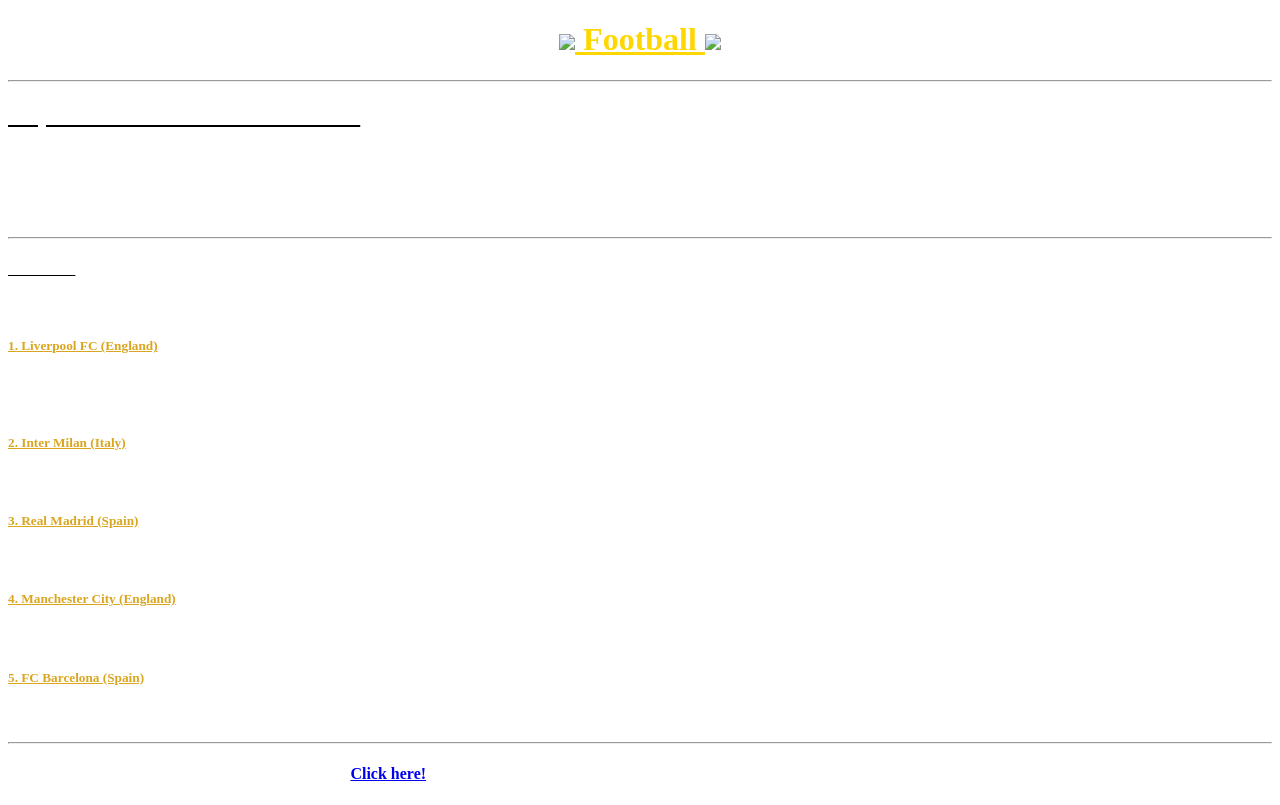
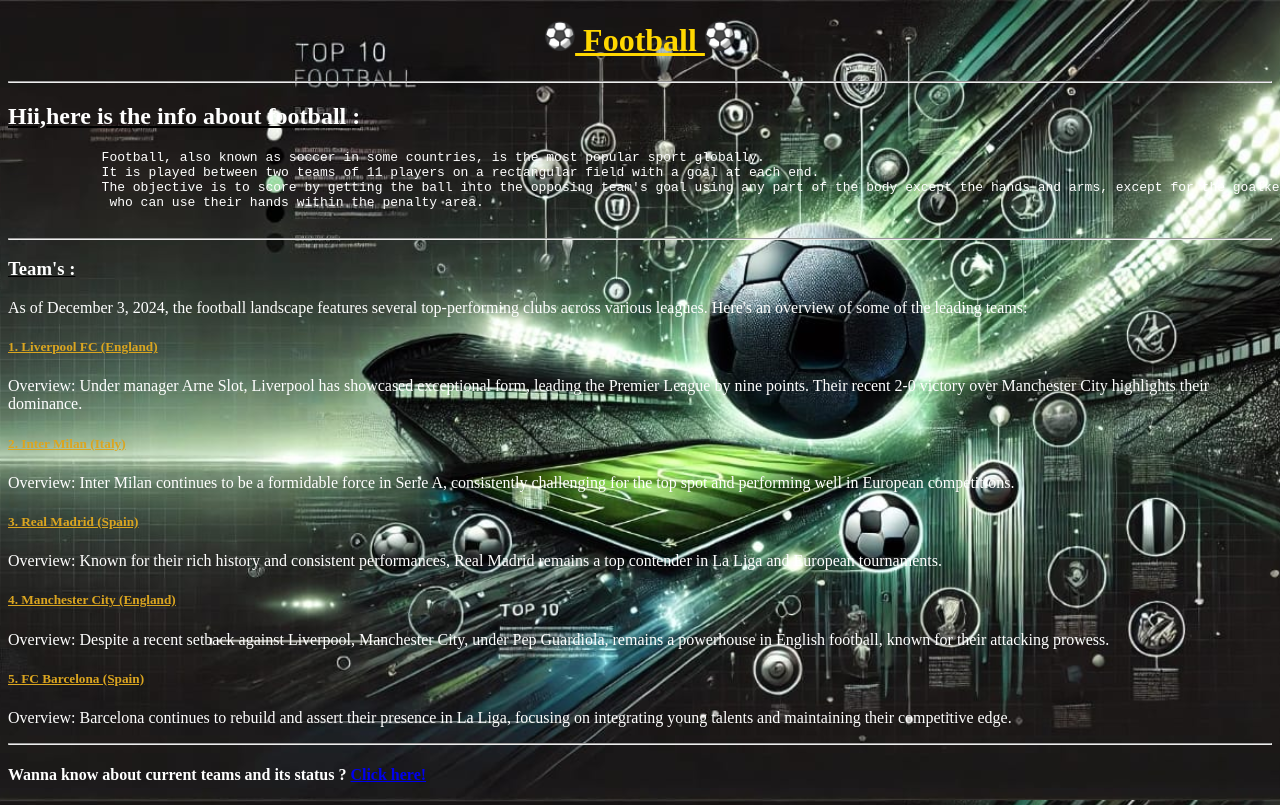
Before and after one commit to Kumaran172/Football, a plain HTML site: page index.html in a window 1280 px wide. Shown: the top 805 px of the page. Drawn offline with Linux system fonts and the light colour scheme.

Commit message:
change image location

```diff
--- a/index.html
+++ b/index.html
@@ -8,7 +8,7 @@
 
 <style>
     body{
-        background-image: url(Teams/images/football_background.jpg);
+        background-image: url(/Html/Teams/images/football_team_background.jpg);
         background-repeat: no-repeat;
         background-size: cover;
         background-attachment: fixed;
@@ -48,8 +48,8 @@
 
 </style>
 
-<body background="Teams/images/football_background.jpg">
-    <h1> <img src="Teams/images/football_icon.png" height="30px"> Football <img src="Teams/images/football_icon.png" height="30px"></h1>
+<body background="/Html/Teams/images/football_team_background.jpg">
+    <h1> <img src="/Html/Teams/images/football_icon.png" height="30px"> Football <img src="/Html/Teams/images/football_icon.png" height="30px"></h1>
     <hr>
     <h2>Hii,here is the info about football : </h2>
        <pre>
```
